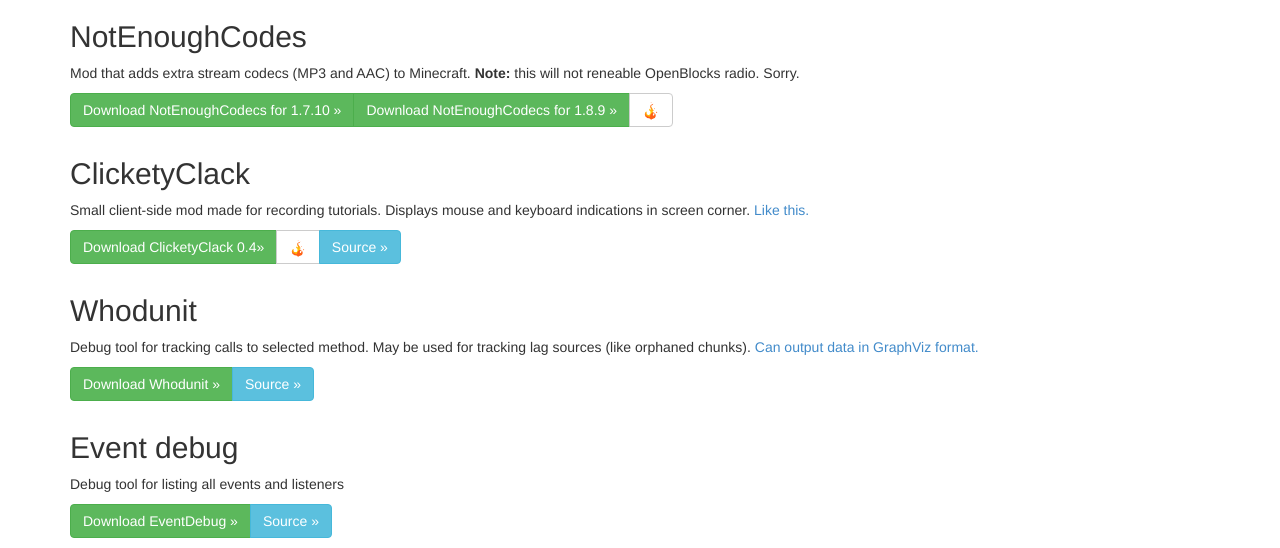
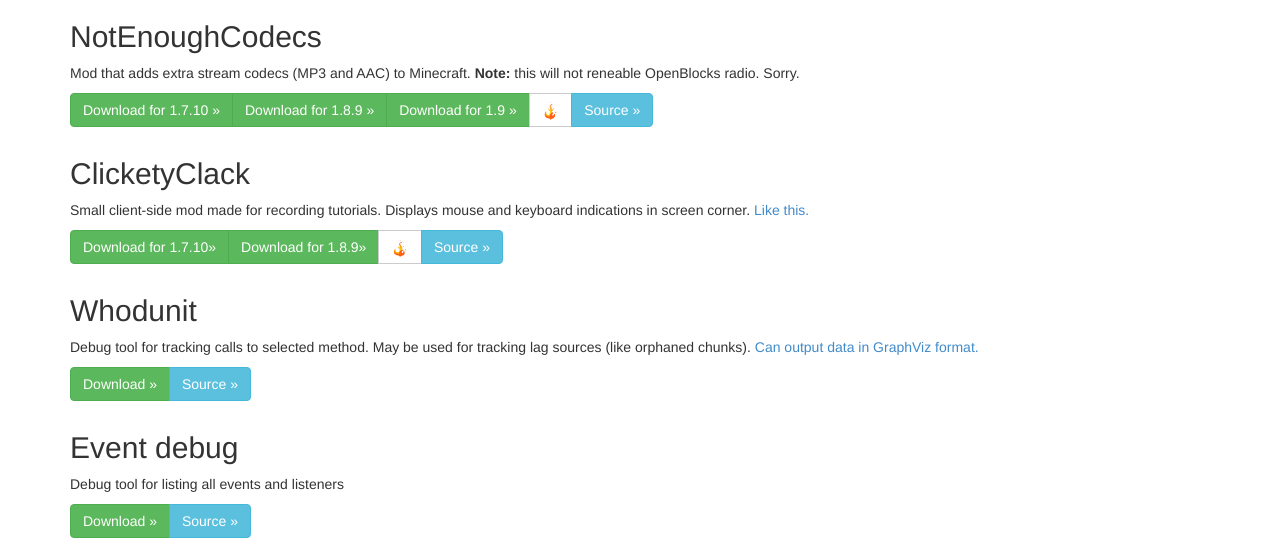
Before and after one commit to Jorch72/OpenModsInfo, a plain HTML site: page openmods.info/misc.html in a window 1280 px wide. Shown: the part 428-976 px from the top of the page. Drawn offline with nearby package versions, Linux system fonts and the light colour scheme.

Commit message:
Update misc mods

```diff
--- a/openmods.info/misc.html
+++ b/openmods.info/misc.html
@@ -46,12 +46,14 @@
             </div>
             <div class="row">
                 <div class="col-md-12">
-                    <h2>NotEnoughCodes</h2>
+                    <h2>NotEnoughCodecs</h2>
                     <p>Mod that adds extra stream codecs (MP3 and AAC) to Minecraft. <strong>Note:</strong> this will not reneable OpenBlocks radio.<!-- It's dead, Jim --> Sorry.<!-- Abandon all hope --></p>
                     <p class="btn-group">
-                        <a class="btn btn-success" href="downloads/NotEnoughCodecs-1.7.10-0.4.jar" role="button" data-tracking="not_enough_codecs:download:mc17">Download NotEnoughCodecs for 1.7.10 »</a>
-                        <a class="btn btn-success" href="downloads/NotEnoughCodecs-1.8.9-0.5.jar" role="button" data-tracking="not_enough_codecs:download:mc18">Download NotEnoughCodecs for 1.8.9 »</a>
+                        <a class="btn btn-success" href="downloads/NotEnoughCodecs-1.7.10-0.4.jar" role="button" data-tracking="not_enough_codecs:download:mc17">Download for 1.7.10 »</a>
+                        <a class="btn btn-success" href="downloads/NotEnoughCodecs-1.8.9-0.5.jar" role="button" data-tracking="not_enough_codecs:download:mc18">Download for 1.8.9 »</a>
+                        <a class="btn btn-success" href="downloads/NotEnoughCodecs-1.9-0.5.jar" role="button" data-tracking="not_enough_codecs:download:mc19">Download for 1.9 »</a>
                         <a class="btn btn-default" href="http://www.curse.com/mc-mods/minecraft/241058-notenoughcodecs" role="button" data-tracking="curse:jump:openmods"><img src="images/curse.png" style="height: 1.25em;" alt="Curse"/></a>
+                        <a class="btn btn-info" href="https://github.com/OpenMods/NotEnoughCodecs" role="button" data-tracking="github:jump:openmods">Source »</a>
                     </p>
                 </div>
             </div>
@@ -60,7 +62,8 @@
                     <h2>ClicketyClack</h2>
                     <p>Small client-side mod made for recording tutorials. Displays mouse and keyboard indications in screen corner. <a href="downloads/clickety-clack.png">Like this.</a></p>
                     <p class="btn-group">
-                        <a class="btn btn-success" href="downloads/ClicketyClack-1.7.10-0.4.jar" role="button" data-tracking="clickety_clack:download:mc17">Download ClicketyClack 0.4»</a>
+                        <a class="btn btn-success" href="downloads/ClicketyClack-1.7.10-0.4.jar" role="button" data-tracking="clickety_clack:download:mc17">Download for 1.7.10»</a>
+                        <a class="btn btn-success" href="downloads/ClicketyClack-1.8.9-0.5.jar" role="button" data-tracking="clickety_clack:download:mc18">Download for 1.8.9»</a>
                         <a class="btn btn-default" href="http://www.curse.com/mc-mods/Minecraft/229844-clicketyclack" role="button" data-tracking="curse:jump:boq"><img src="images/curse.png" style="height: 1.25em;" alt="Curse"/></a>
                         <a class="btn btn-info" href="https://github.com/boq/ClicketyClack" role="button" data-tracking="github:jump:boq">Source »</a>
                     </p>
@@ -71,7 +74,7 @@
                     <h2>Whodunit</h2>
                     <p>Debug tool for tracking calls to selected method. May be used for tracking lag sources (like orphaned chunks). <a href="downloads/whodunit.pdf">Can output data in GraphViz format.</a></p>
                     <p class="btn-group">
-                        <a class="btn btn-success" href="downloads/whodunit-0.1.jar" role="button" data-tracking="whodunit:download:mc17">Download Whodunit »</a>
+                        <a class="btn btn-success" href="downloads/whodunit-0.1.jar" role="button" data-tracking="whodunit:download:mc17">Download »</a>
                         <a class="btn btn-info" href="https://github.com/boq/Whodunit" role="button" data-tracking="github:jump:boq">Source »</a>
                     </p>
                 </div>
@@ -81,7 +84,7 @@
                     <h2>Event debug</h2>
                     <p>Debug tool for listing all events and listeners</p>
                     <p class="btn-group">
-                        <a class="btn btn-success" href="downloads/event-log-1.7.10-0.1.jar" role="button" data-tracking="eventlog:download:mc17">Download EventDebug »</a>
+                        <a class="btn btn-success" href="downloads/event-log-1.7.10-0.1.jar" role="button" data-tracking="eventlog:download:mc17">Download »</a>
                         <a class="btn btn-info" href="https://github.com/boq/EventDebug" role="button" data-tracking="github:jump:boq">Source »</a>
                     </p>
                 </div>
```
